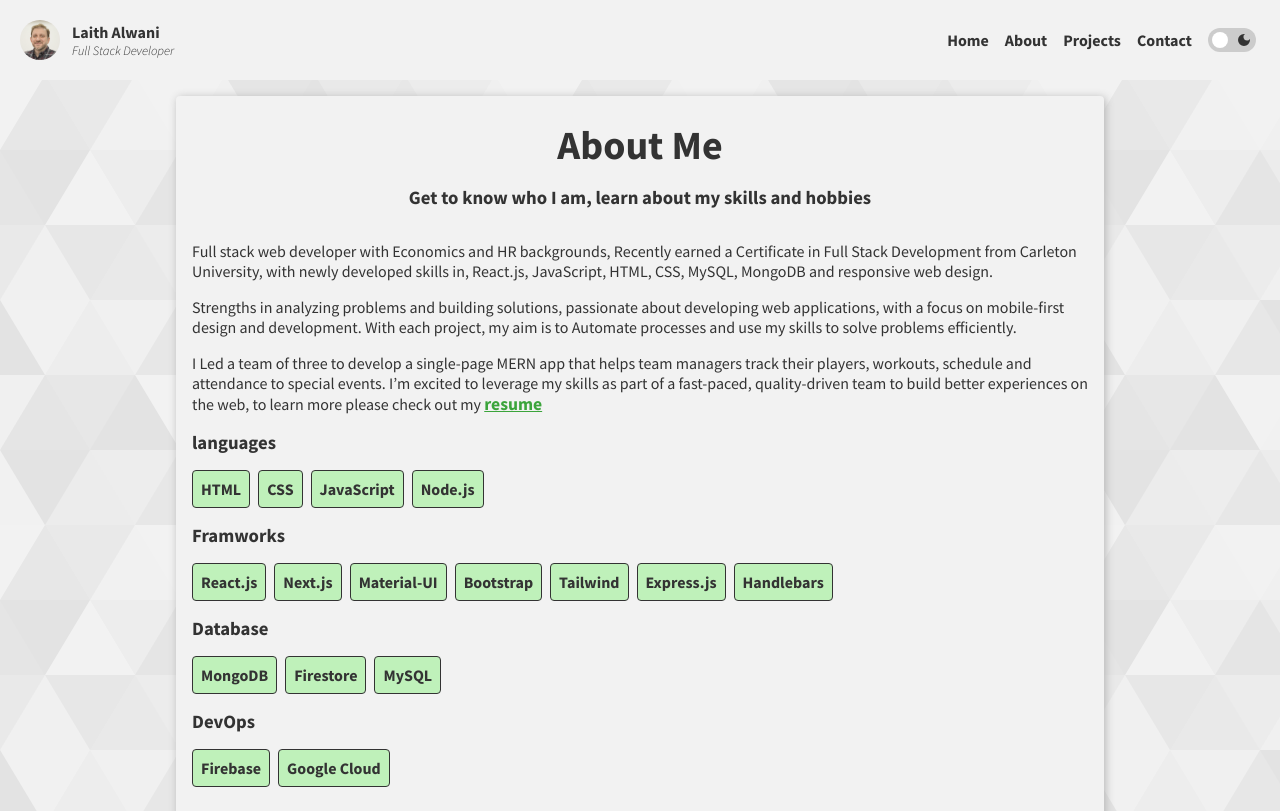
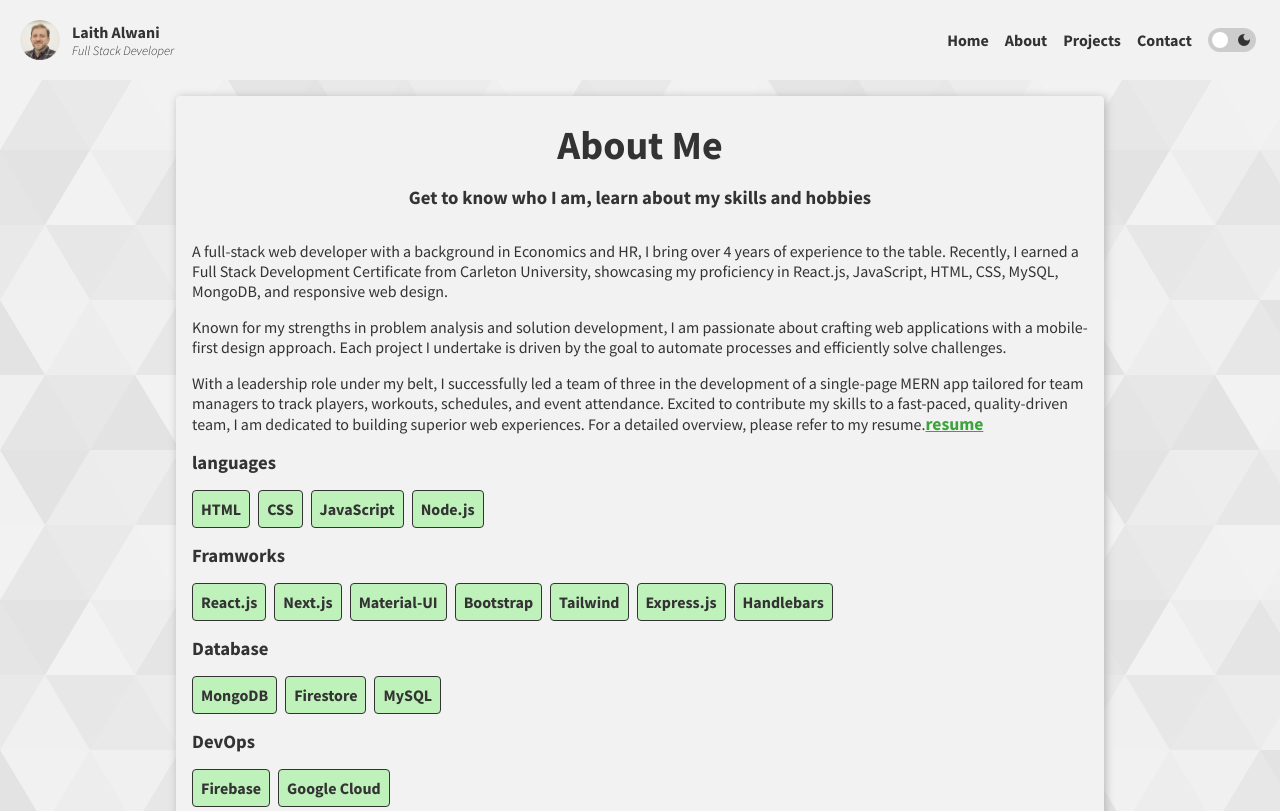
Before and after one commit to LaithAlwani/LaithAlwani, a Next.js app: page /about in a window 1280 px wide. Shown: the top 811 px of the page. Built offline with nearby package versions, Linux system fonts and the light colour scheme.

Commit message:
updates about page

```diff
--- a/app/about/page.js
+++ b/app/about/page.js
@@ -11,21 +11,27 @@ export default function page() {
         />
         <div>
           <p>
-            Full stack web developer with Economics and HR backgrounds, Recently earned a
-            Certificate in Full Stack Development from Carleton University, with newly developed
-            skills in, React.js, JavaScript, HTML, CSS, MySQL, MongoDB and responsive web design.
+            A full-stack web developer with a background in Economics and HR, I bring over 4 years
+            of experience to the table. Recently, I earned a Full Stack Development Certificate from
+            Carleton University, showcasing my proficiency in React.js, JavaScript, HTML, CSS,
+            MySQL, MongoDB, and responsive web design.
           </p>
           <p>
-            Strengths in analyzing problems and building solutions, passionate about developing web
-            applications, with a focus on mobile-first design and development. With each project, my
-            aim is to Automate processes and use my skills to solve problems efficiently.
+            Known for my strengths in problem analysis and solution development, I am passionate
+            about crafting web applications with a mobile-first design approach. Each project I
+            undertake is driven by the goal to automate processes and efficiently solve challenges.
           </p>
           <p>
-            I Led a team of three to develop a single-page MERN app that helps team managers track
-            their players, workouts, schedule and attendance to special events. I’m excited to
-            leverage my skills as part of a fast-paced, quality-driven team to build better
-            experiences on the web, to learn more please check out my{" "}
-            <a href="./resume.docx" target="_blank" rel="noreferrer" className="cv-link">
+            With a leadership role under my belt, I successfully led a team of three in the
+            development of a single-page MERN app tailored for team managers to track players,
+            workouts, schedules, and event attendance. Excited to contribute my skills to a
+            fast-paced, quality-driven team, I am dedicated to building superior web experiences.
+            For a detailed overview, please refer to my resume.
+            <a
+              href="https://docs.google.com/document/d/1B6WerX9wRwKTOYkq_GHP3U0oDAGpZdTT/edit?usp=sharing&ouid=117539619851358162805&rtpof=true&sd=true"
+              target="_blank"
+              rel="noreferrer"
+              className="cv-link">
               resume
             </a>
           </p>
```
